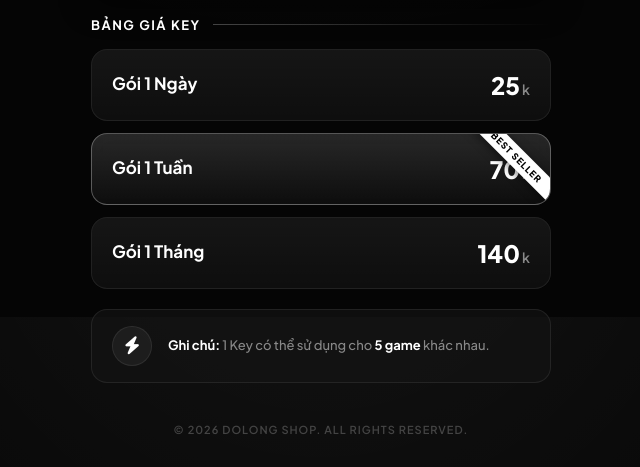
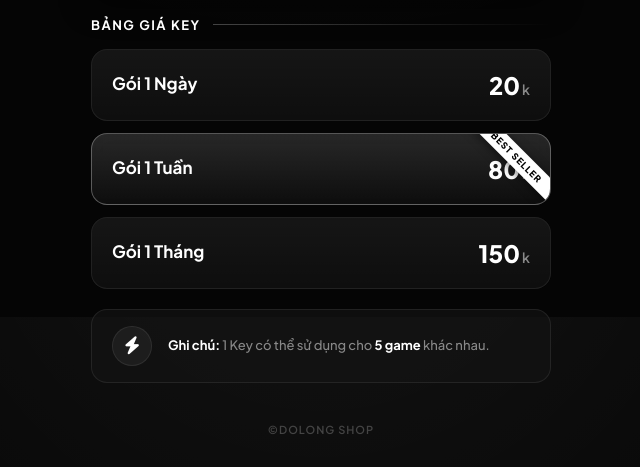
Before and after one commit to dongoclong2507/dolongshop, a plain HTML site: page index.html in a window 1280 px wide. Shown: the part 483-950 px from the top of the page, without its empty margins (319-959 px from the left). Drawn offline with Linux system fonts and the light colour scheme.

Commit message:
Update index.html

```diff
--- a/index.html
+++ b/index.html
@@ -233,21 +233,21 @@
             <div class="price-info">
               <h3>Gói 1 Ngày</h3>
             </div>
-            <div class="price-amount">25<span>k</span></div>
+            <div class="price-amount">20<span>k</span></div>
           </div>
 
           <div class="price-card featured" onclick="openModal()">
             <div class="price-info">
               <h3>Gói 1 Tuần</h3>
             </div>
-            <div class="price-amount">70<span>k</span></div>
+            <div class="price-amount">80<span>k</span></div>
           </div>
 
           <div class="price-card" onclick="openModal()">
             <div class="price-info">
               <h3>Gói 1 Tháng</h3>
             </div>
-            <div class="price-amount">140<span>k</span></div>
+            <div class="price-amount">150<span>k</span></div>
           </div>
         </div>
       </div>
@@ -260,7 +260,7 @@
       </div>
 
       <div class="footer">
-        <p>&copy; 2026 DOLONG SHOP. ALL RIGHTS RESERVED.</p>
+        <p>&copy;DOLONG SHOP</p>
       </div>
 
     </div>
```
